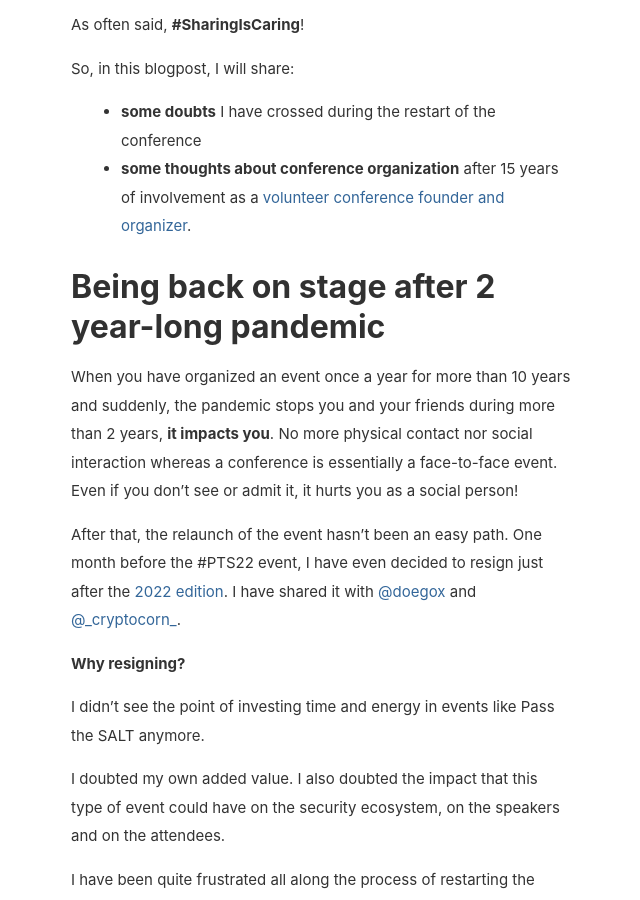
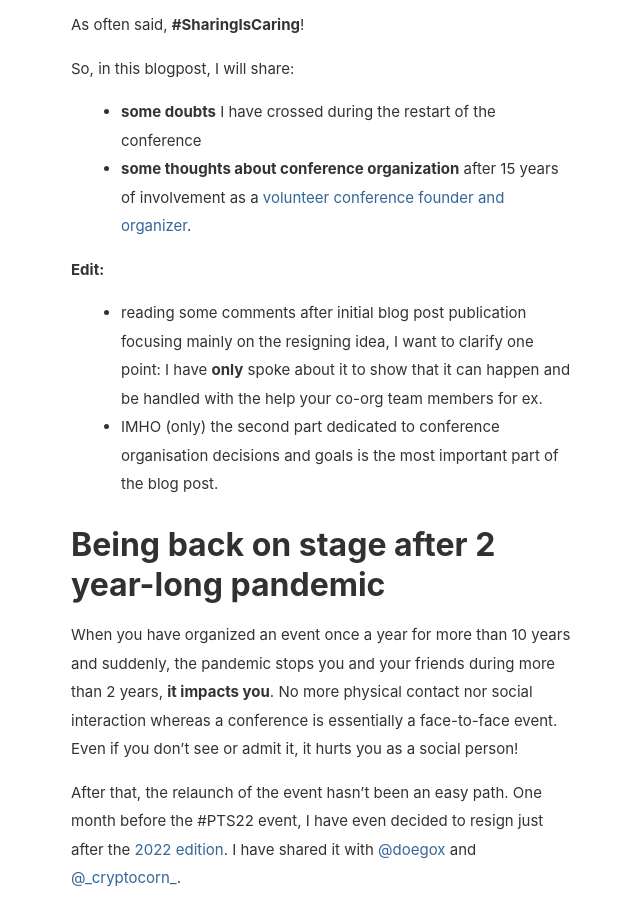
Before and after one commit to cbrocas/blog, a Jekyll site: the page built from _posts/2022-08-23-sharing-some-thoughts-from-conference-organizer.md, in a window 1280 px wide and 900 px high, scrolled down 838 px. Shown: the whole window, without its empty margins (319-959 px from the left). Built offline with Jekyll 4.4.1, drawn with Linux system fonts in a browser that asks for light colours.

Commit message:
small modifications after publication

```diff
--- a/_posts/2022-08-23-sharing-some-thoughts-from-conference-organizer.md
+++ b/_posts/2022-08-23-sharing-some-thoughts-from-conference-organizer.md
@@ -18,6 +18,10 @@ So, in this blogpost, I will share:
 
 - **some doubts** I have crossed during the restart of the conference
 - **some thoughts about conference organization** after 15 years of involvement as a [volunteer conference founder and organizer](https://www.brocas.org/#about).
+
+**Edit:**
+- reading some comments after initial blog post publication focusing mainly on the resigning idea, I want to clarify one point: I have **only** spoke about it to show that it can happen and be handled with the help your co-org team members for ex.
+- IMHO (only) the second part dedicated to conference organisation decisions and goals is the most important part of the blog post.
 
 # Being back on stage after 2 year-long pandemic
 
```
Also changed, not shown: 2 other files.
